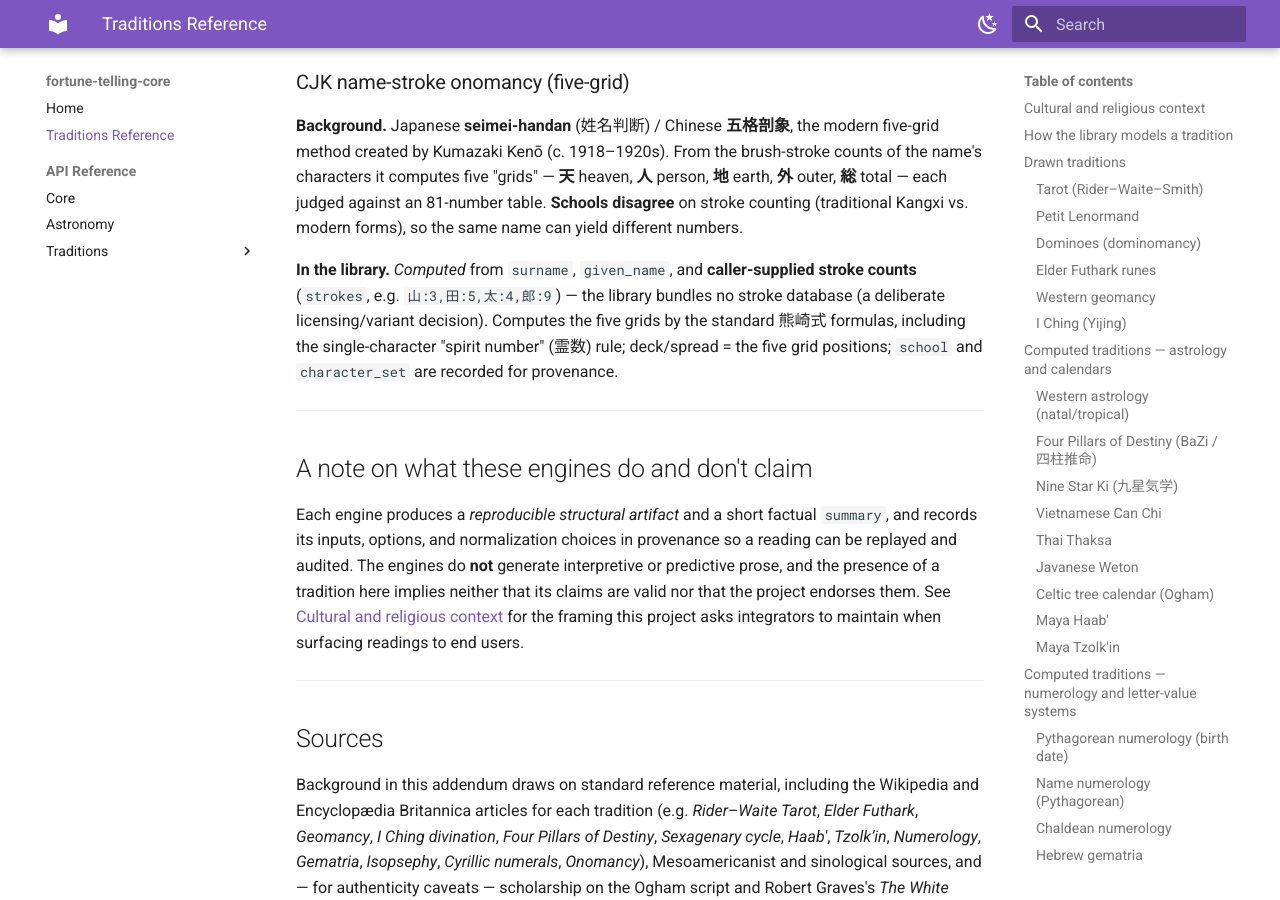
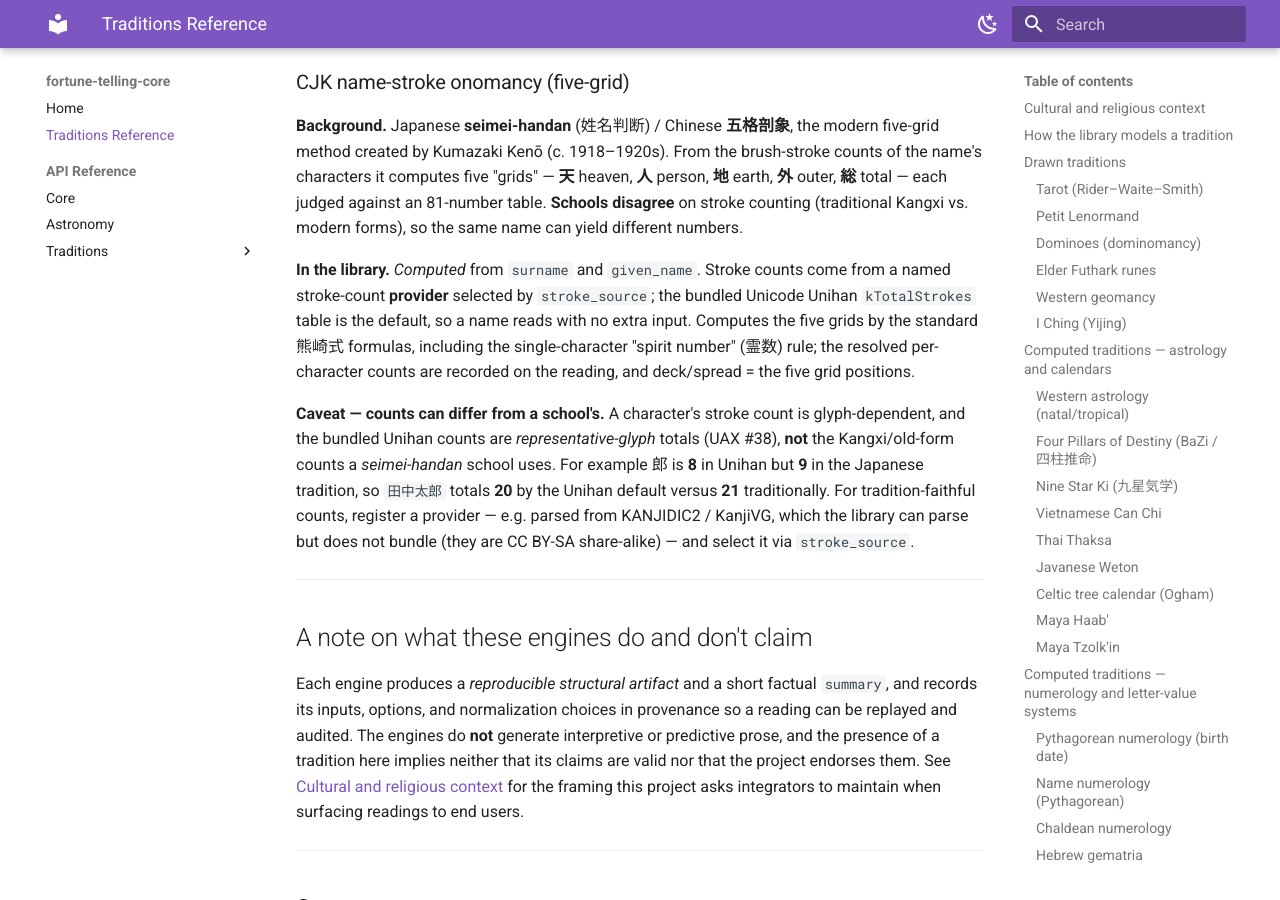
Before and after one commit to moriyoshi/fortune-telling-core, an MkDocs documentation site: the page built from docs/traditions-reference.md, in a window 1280 px wide and 900 px high, scrolled down 8030 px. Built offline with MkDocs 1.6.1 and Material for MkDocs 9.7.7, drawn with Linux system fonts in a browser that asks for light colours.

Commit message:
docs: note that Unihan stroke counts can differ from a school's
The cjk_name_strokes engine defaults to the bundled Unicode Unihan table, whose
representative-glyph stroke counts can differ from a divination school's. Note
this in README.md, the CJK API page, and the traditions reference, with the
concrete example that 郎 is 8 in Unihan but 9 in Japanese seimei-handan (so
田中太郎 totals 20 by default vs 21 traditionally), and that a stroke-count
provider should be registered for tradition-faithful counts.

Also refresh the README computed-traditions list (it omitted the name-value
engines and CJK) and update the traditions-reference CJK section, which still
described the pre-registry caller-supplied-strokes design.

Co-Authored-By: Claude Opus 4.8 (1M context) <noreply@anthropic.com>

```diff
--- a/docs/traditions-reference.md
+++ b/docs/traditions-reference.md
@@ -372,12 +372,21 @@ heaven, **人** person, **地** earth, **外** outer, **総** total — each jud
 against an 81-number table. **Schools disagree** on stroke counting (traditional
 Kangxi vs. modern forms), so the same name can yield different numbers.
 
-**In the library.** *Computed* from `surname`, `given_name`, and **caller-supplied
-stroke counts** (`strokes`, e.g. `山:3,田:5,太:4,郎:9`) — the library bundles no
-stroke database (a deliberate licensing/variant decision). Computes the five
-grids by the standard 熊崎式 formulas, including the single-character "spirit
-number" (霊数) rule; deck/spread = the five grid positions; `school` and
-`character_set` are recorded for provenance.
+**In the library.** *Computed* from `surname` and `given_name`. Stroke counts
+come from a named stroke-count **provider** selected by `stroke_source`; the
+bundled Unicode Unihan `kTotalStrokes` table is the default, so a name reads with
+no extra input. Computes the five grids by the standard 熊崎式 formulas, including
+the single-character "spirit number" (霊数) rule; the resolved per-character
+counts are recorded on the reading, and deck/spread = the five grid positions.
+
+**Caveat — counts can differ from a school's.** A character's stroke count is
+glyph-dependent, and the bundled Unihan counts are *representative-glyph* totals
+(UAX #38), **not** the Kangxi/old-form counts a *seimei-handan* school uses. For
+example 郎 is **8** in Unihan but **9** in the Japanese tradition, so `田中太郎`
+totals **20** by the Unihan default versus **21** traditionally. For
+tradition-faithful counts, register a provider — e.g. parsed from KANJIDIC2 /
+KanjiVG, which the library can parse but does not bundle (they are CC BY-SA
+share-alike) — and select it via `stroke_source`.
 
 ---
 
```
Also changed, not shown: README.md (+14 -3 lines), docs/api/traditions/cjk_name_strokes.md (+9 -0 lines).
